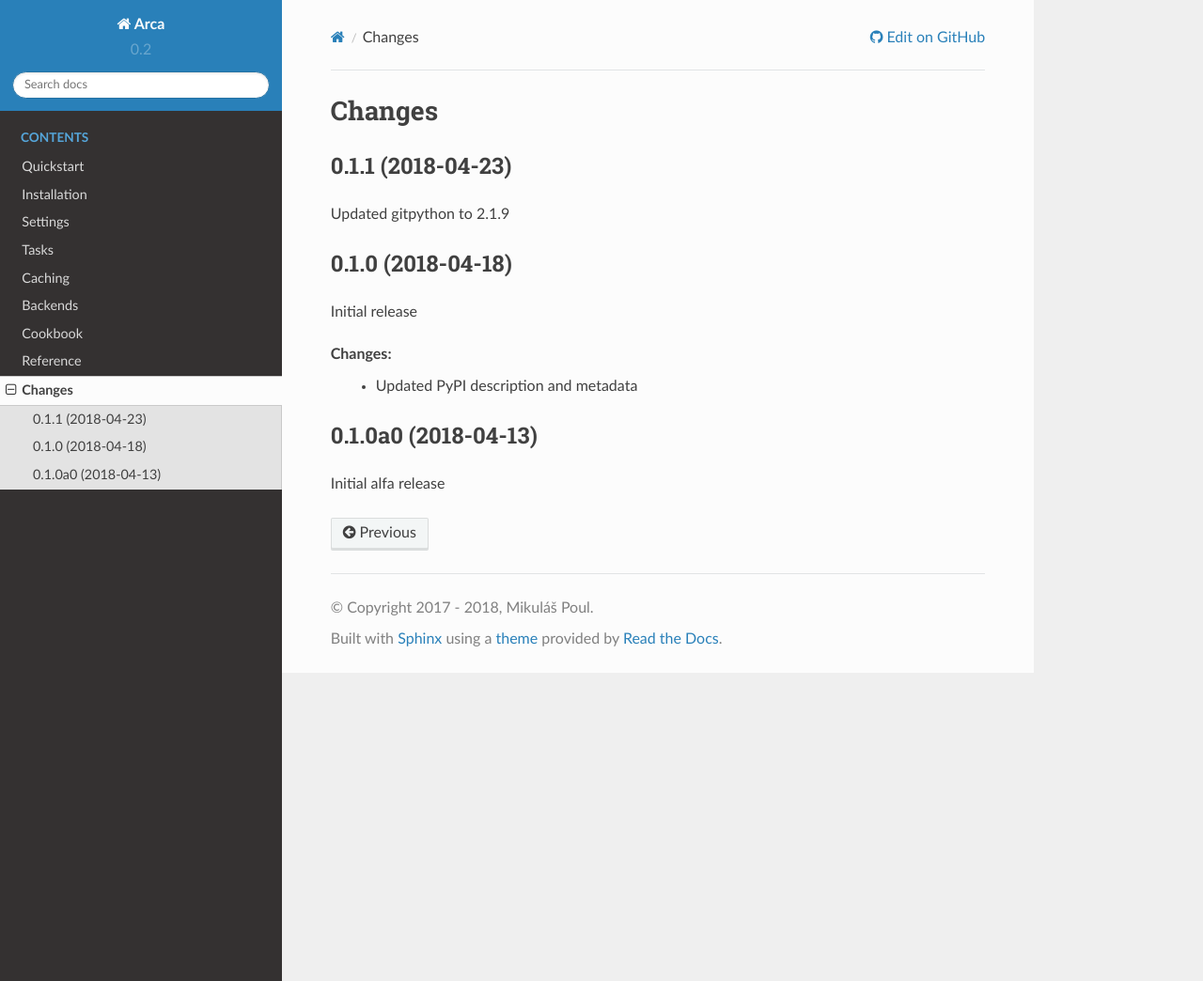
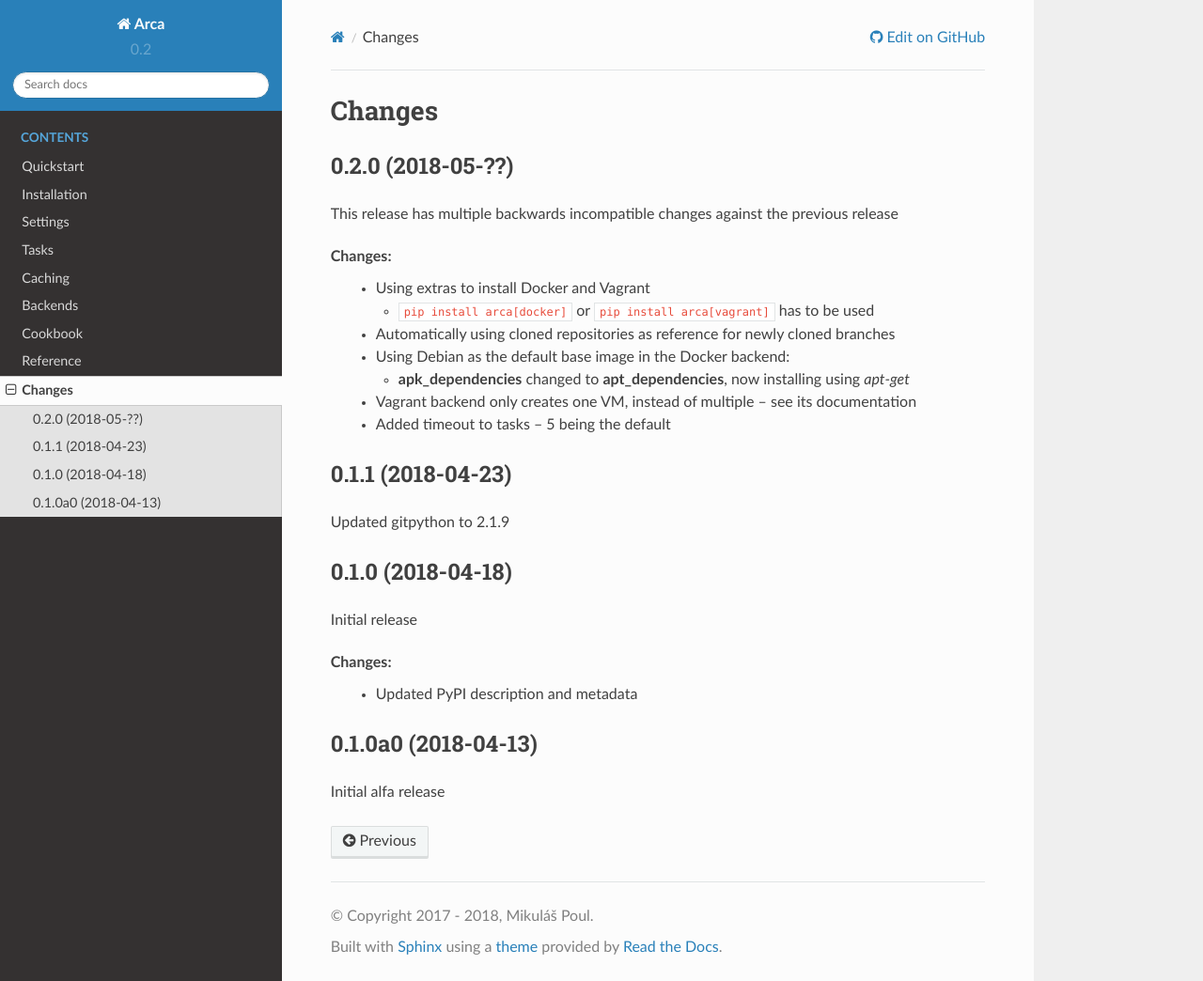
Before and after one commit to pyvec/arca, a Sphinx documentation site: the page built from docs/changes.rst, in a window 1280 px wide and 1044 px high. Shown: the whole window at 94% size. Built offline with Sphinx 7.4.7 and the Read the Docs theme 2.0.0, drawn with Linux system fonts in a browser that asks for light colours.

Commit message:
Updated changelog

```diff
--- a/arca/__init__.py
+++ b/arca/__init__.py
@@ -7,4 +7,4 @@ from .task import Task
 
 __all__ = ["Arca", "BaseBackend", "VenvBackend", "DockerBackend", "Result", "Task", "CurrentEnvironmentBackend",
            "RequirementsStrategy", "VagrantBackend"]
-__version__ = "0.2.0a0"
+__version__ = "0.2.0"
--- a/docs/changes.rst
+++ b/docs/changes.rst
@@ -1,5 +1,23 @@
 Changes
 =======
+
+0.2.0 (2018-05-??)
+******************
+
+This release has multiple backwards incompatible changes against the previous release
+
+Changes:
+  * Using extras to install Docker and Vagrant
+
+    * ``pip install arca[docker]`` or ``pip install arca[vagrant]`` has to be used
+
+  * Automatically using cloned repositories as reference for newly cloned branches
+  * Using Debian as the default base image in the Docker backend:
+
+    * **apk_dependencies** changed to **apt_dependencies**, now installing using `apt-get`
+
+  * Vagrant backend only creates one VM, instead of multiple -- see its documentation
+  * Added timeout to tasks -- 5 being the default
 
 0.1.1 (2018-04-23)
 ******************
--- a/setup.py
+++ b/setup.py
@@ -20,7 +20,7 @@ def long_description():
 
 setup(
     name="arca",
-    version="0.2.0a0",
+    version="0.2.0",
     author="Mikuláš Poul",
     author_email="mikulaspoul@gmail.com",
     description="A library for running Python functions (callables) from git repositories "
```
